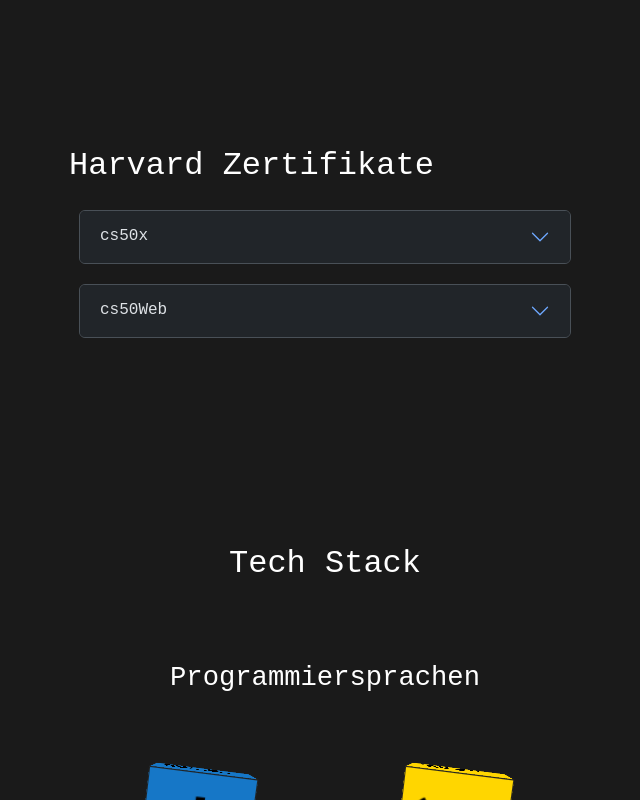
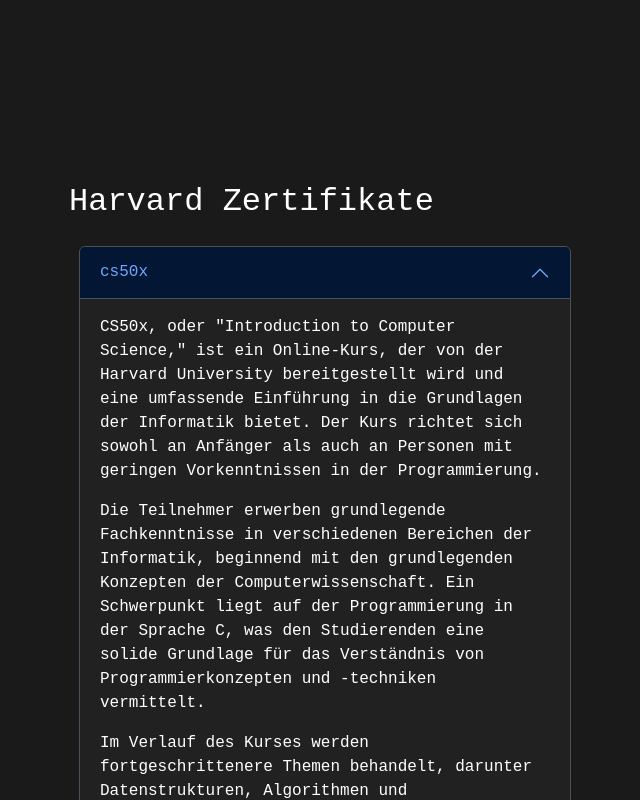
Before and after one commit to RicardoLocher/portfolio, a React (Vite) app: page / in a window 1280 px wide. Shown: the part 540-1340 px from the top of the page, without its empty margins (635-1275 px from the left). Built offline with nearby package versions, Linux system fonts and the light colour scheme.

Commit message:
Update margins and add new section in about and certificates components

```diff
--- a/src/components/about/about.css
+++ b/src/components/about/about.css
@@ -4,6 +4,7 @@
     width: fit-content;
     margin: 25px;
     margin: 10%;
+    margin-bottom: 100px;
     font-family: monospace;
 }
 
--- a/src/components/about/about.tsx
+++ b/src/components/about/about.tsx
@@ -2,8 +2,8 @@
 
 export function About() {
   return (
-    <div className='aboutContainer sec' id='about'>
-      <span className="aboutText"><br/>
+    <div className='aboutContainer' id='about'>
+      <span className="aboutText sec" ><br/>
         Ich war schon immer an Computern und alles was mit Technik zu tun hat interessiert,
         doch richtig angefangen hat es erst, als ich 2017 über mein erstes Github Repository gestolpert bin.
         Seitdem habe ich mich immer mehr in die Welt der Softwareentwicklung eingearbeitet und bin heute fest davon überzeugt,
--- a/src/components/certificates/Certificates.tsx
+++ b/src/components/certificates/Certificates.tsx
@@ -4,24 +4,22 @@
 
 export function Certificates() {
   return (
-    <div className='certContainer sec' id='certificates'>
-      <span className='certHeading'>Harvard Zertifikate<br/></span>
-      <CertAccordion title='cs50x' text={cs50xText}/>
-      <CertAccordion title='cs50Web' text={cs50Web}/>
+    <div className='certContainer' id='certificates'>
+      <span className='certHeading sec'>Harvard Zertifikate<br/></span>
+      <Accordion style={{margin: '10px'}} data-bs-theme="dark" defaultActiveKey="0">
+      <Accordion.Item eventKey='0'>
+        <Accordion.Header>cs50x</Accordion.Header>
+        <Accordion.Body style={{backgroundColor: '#212121', color: '#fff'}}>
+          <span>{cs50xText}</span>
+        </Accordion.Body>
+      </Accordion.Item>
+      <Accordion.Item eventKey='1'>
+        <Accordion.Header>cs50 Web</Accordion.Header>
+        <Accordion.Body style={{backgroundColor: '#212121', color: '#fff'}}>
+          <span>{cs50Web}</span>
+        </Accordion.Body>
+      </Accordion.Item>
+    </Accordion>
     </div>
   );
 }
-
-
-function CertAccordion(props: {title: string, text: JSX.Element}) {
-  return (
-    <Accordion style={{margin: '10px'}} data-bs-theme="dark">
-      <Accordion.Item eventKey="0">
-        <Accordion.Header>{props.title}</Accordion.Header>
-        <Accordion.Body style={{backgroundColor: '#212121', color: '#fff'}}>
-          <span>{props.text}</span>
-        </Accordion.Body>
-      </Accordion.Item>
-    </Accordion>
-  );
-}
--- a/src/components/certificates/certificates.css
+++ b/src/components/certificates/certificates.css
@@ -3,6 +3,8 @@
     flex-direction: column;
     width: 80%;
     margin: 25px;
+    margin-top: 100px;
+    margin-bottom: 100px;
     margin: 10%;
     font-family: monospace;
 }
--- a/src/main.tsx
+++ b/src/main.tsx
@@ -56,7 +56,7 @@
         }
       }
     });
-  })
+  });
 
   const secs: any = document.querySelectorAll('.sec');
 
```
